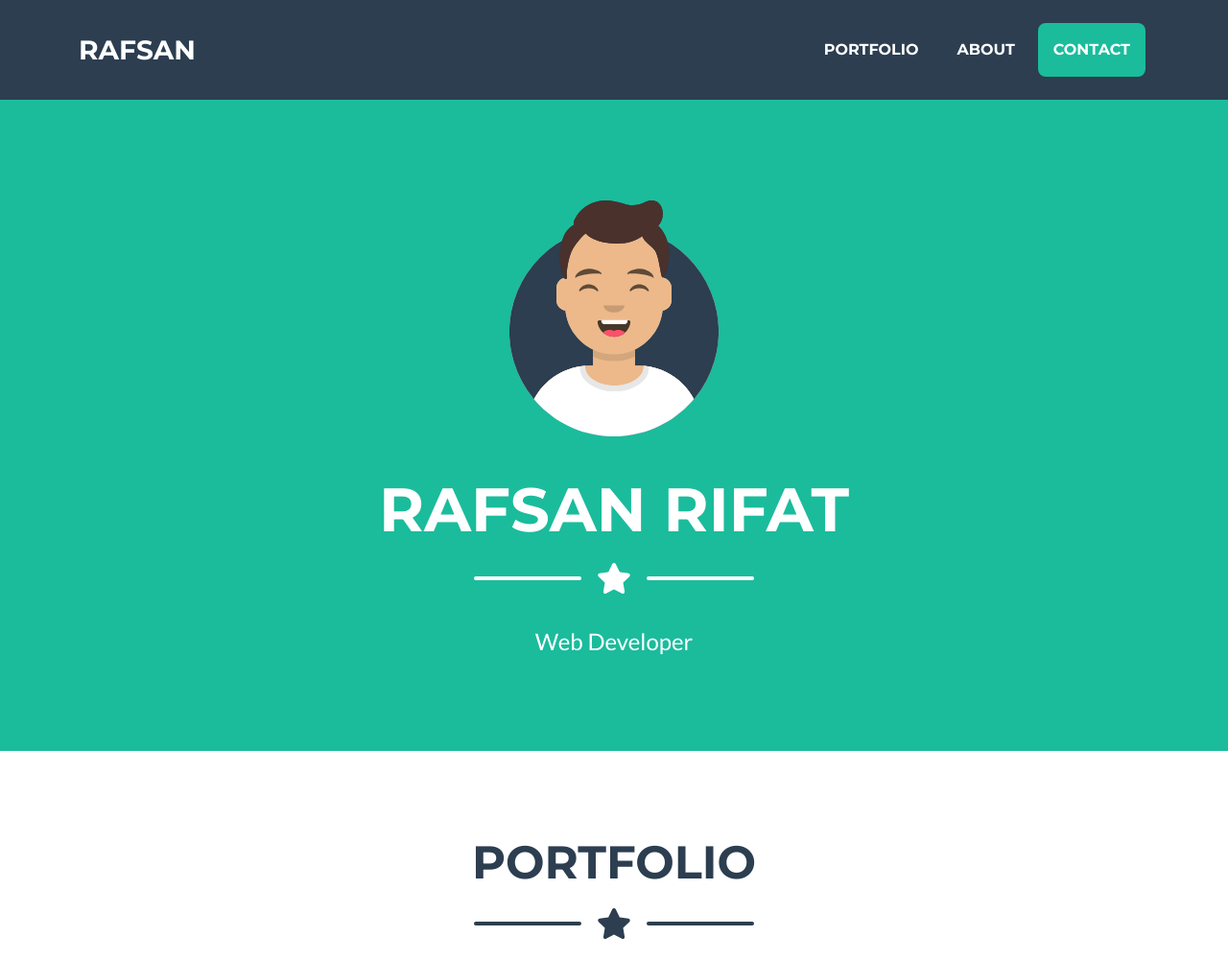
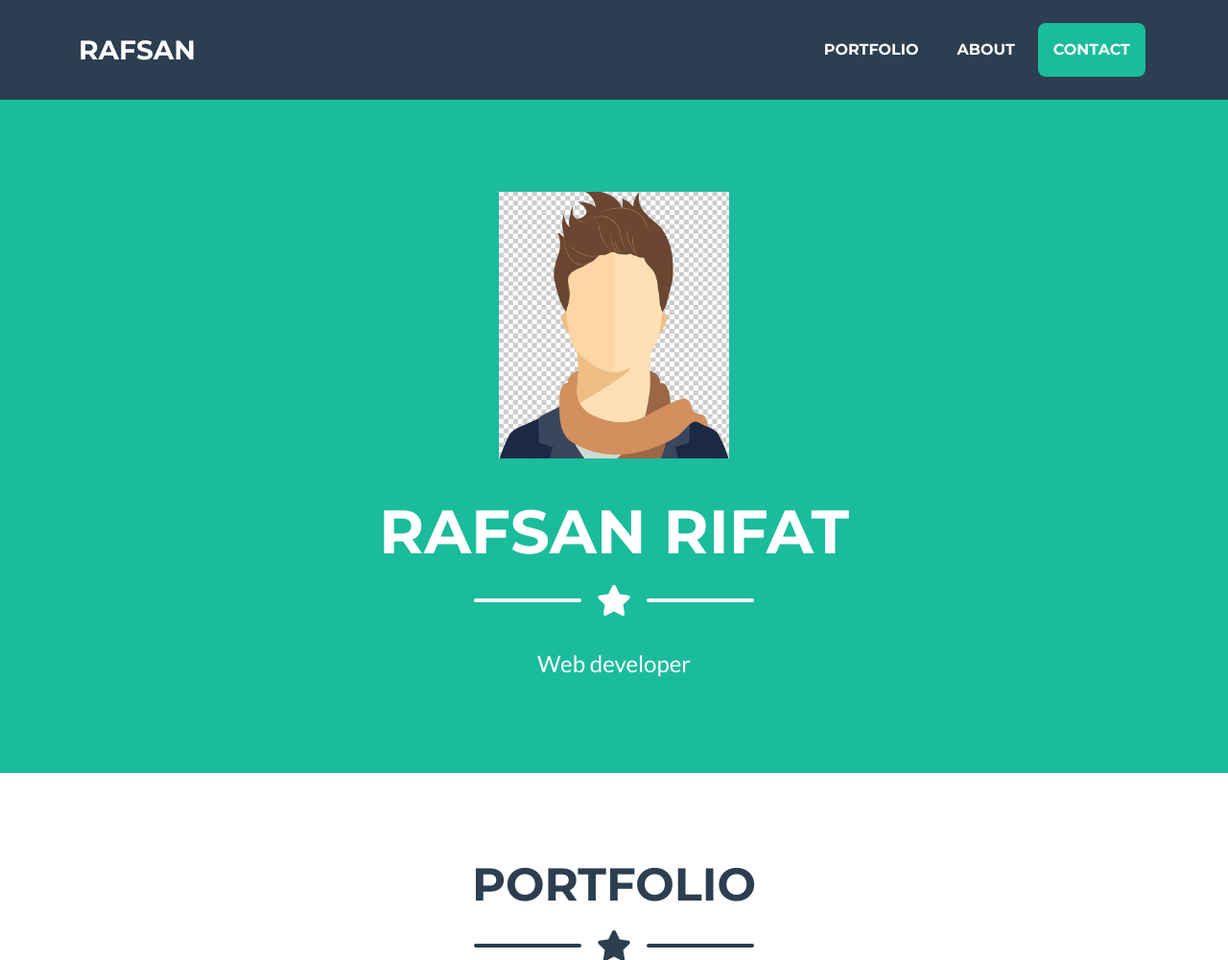
Before and after one commit to RafsanRifat/Django_Small_Project, a Django app: page / in a window 1280 px wide. Shown: the top 1001 px of the page at 96% size. Run offline with Django 3.2, Linux system fonts and the light colour scheme; data comes from the database, SQL or seed files in the repository; both versions use the stored data as it was after the commit; some libraries are stand-ins or nearby versions.

Commit message:
hero section dynamic completed

```diff
--- a/templates/layouts.html
+++ b/templates/layouts.html
@@ -39,9 +39,9 @@
         <header class="masthead bg-primary text-white text-center">
             <div class="container d-flex align-items-center flex-column">
                 <!-- Masthead Avatar Image-->
-                <img class="masthead-avatar mb-5" src="{% static 'img/avataaars.svg' %}" alt="..." />
+                <img class="masthead-avatar mb-5" src="{{ hero.1.image.url }}" alt="..." />
                 <!-- Masthead Heading-->
-                <h1 class="masthead-heading text-uppercase mb-0">Rafsan Rifat</h1>
+                <h1 class="masthead-heading text-uppercase mb-0">{{ hero.1.name }}</h1>
                 <!-- Icon Divider-->
                 <div class="divider-custom divider-light">
                     <div class="divider-custom-line"></div>
@@ -49,7 +49,7 @@
                     <div class="divider-custom-line"></div>
                 </div>
                 <!-- Masthead Subheading-->
-                <p class="masthead-subheading font-weight-light mb-0">Web Developer</p>
+                <p class="masthead-subheading font-weight-light mb-0">{{ hero.1.title }}</p>
             </div>
         </header>
         <!-- Portfolio Section-->
```
Also changed, not shown: db.sqlite3, media/hero_image/imgbin-avatar-icon-fashion-men-avatar-man-illustration-yrsijCsUZh6ini7fz4sSSGFL0.jpg (added), media/hero_image/pic.png (added), media/hero_image/profile.png (added).
